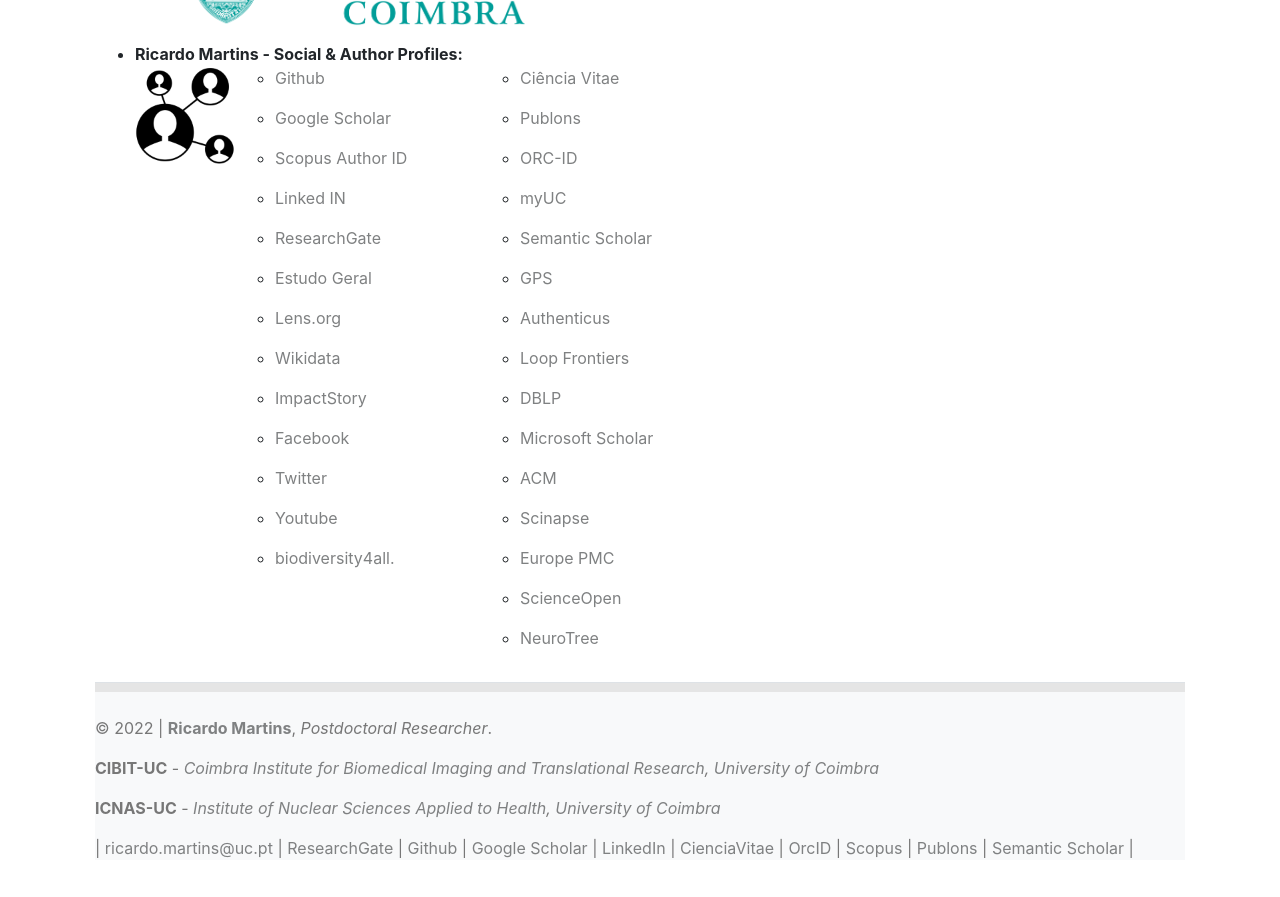
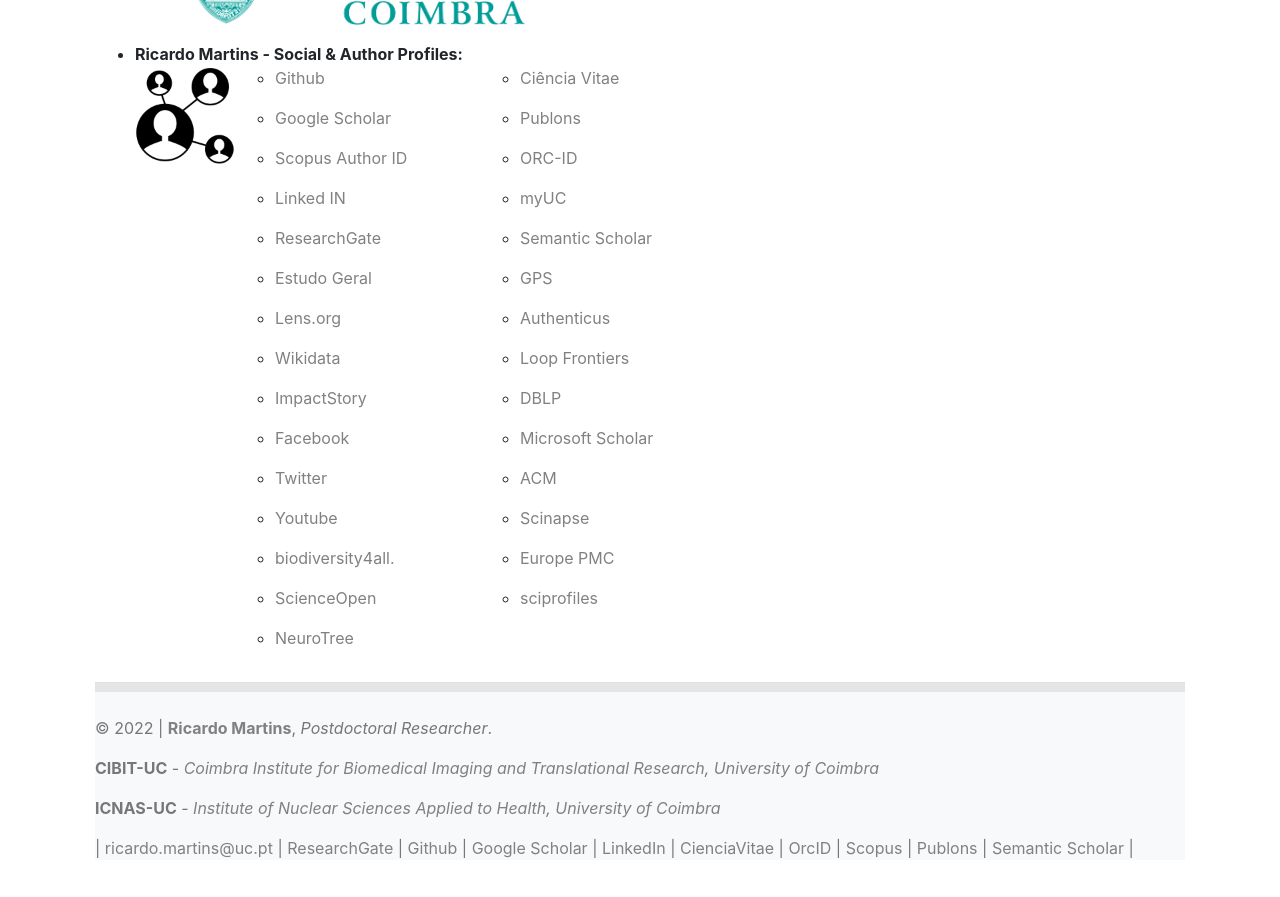
Before and after one commit to ricardomar/ricardomar.github.io, a Jekyll site: the page built from contacts/index.html, in a window 1280 px wide and 900 px high, scrolled down 578 px. Shown: the top 897 px of the window. Built offline with Jekyll 4.4.1, drawn with Linux system fonts in a browser that asks for light colours.

Commit message:
Update index.html

```diff
--- a/contacts/index.html
+++ b/contacts/index.html
@@ -83,8 +84,8 @@
 							<li><p><a target="_blank" href="https://dl.acm.org/profile/81496657309">ACM</a></p></li>
 							<li><p><a target="_blank" href="https://scinapse.io/authors/2243368385">Scinapse</a></p></li>
 							<li><p><a target="_blank" href="https://europepmc.org/search?query=AUTHORID%3A0000-0001-7184-185X">Europe PMC</a></p></li>
-							<li><p><a target="_blank" href="https://www.scienceopen.com/user/ricardo-martins">ScienceOpen</a></p></li>
-							<li><p><a target="_blank" href="https://neurotree.org/beta/peopleinfo.php?pid=854601">NeuroTree</a></p></li>
+							<li><p><a target="_blank" href="https://sciprofiles.com/profile/ricardo-martins">sciprofiles</a></p></li>
+
 						</ul>
 				  </div>
 				  </div>
```
Also changed, not shown: other parts of contacts/index.html (+2 -1 lines).
